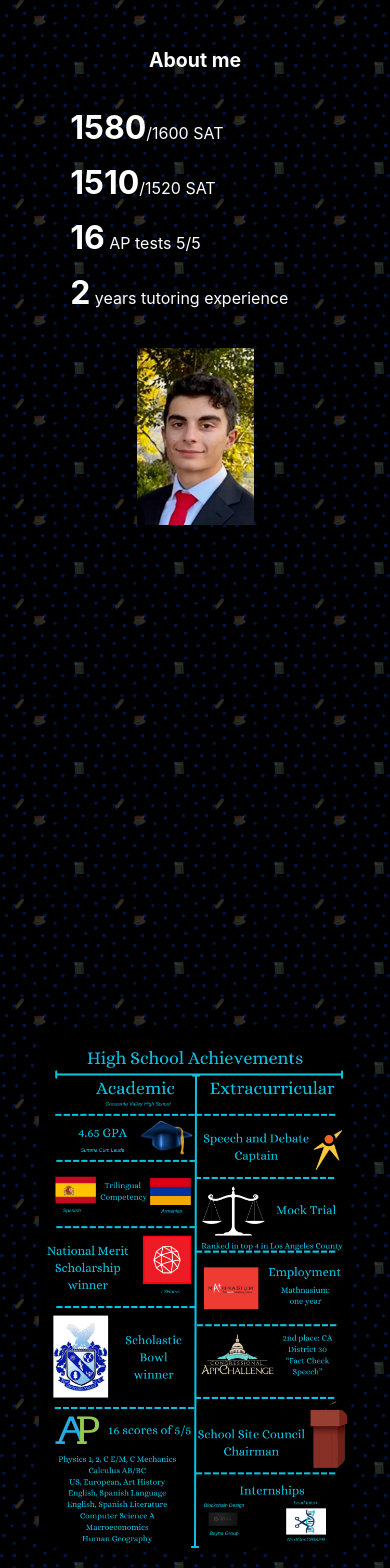
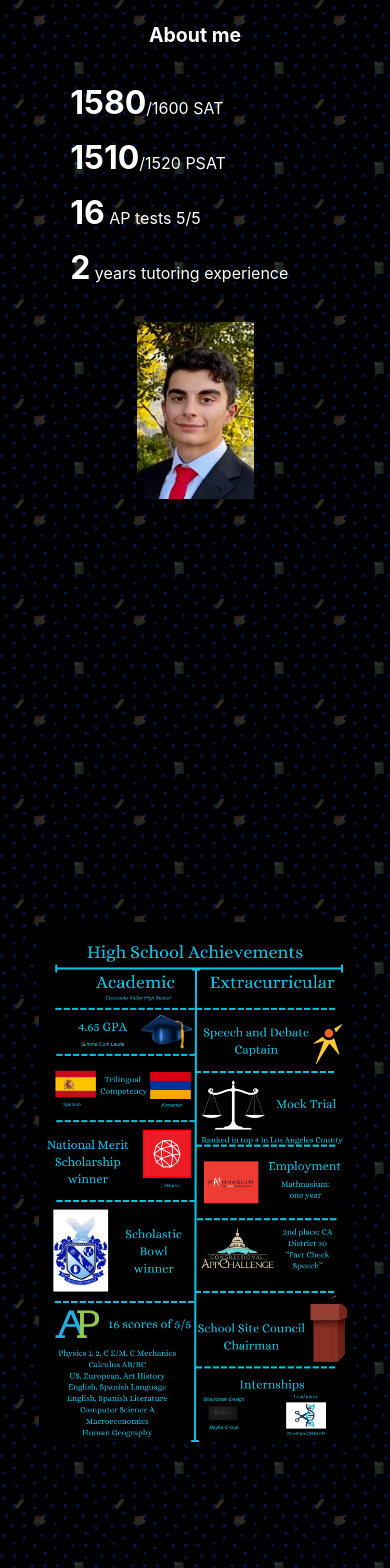
Before and after one commit to DaKahd/portfolio, a React (Create React App) app: page / in a window 390 px wide. Shown: the part 420-1988 px from the top of the page. Built offline with nearby package versions, Linux system fonts and the light colour scheme.

Commit message:
bug fixes

```diff
--- a/package.json
+++ b/package.json
@@ -11,7 +11,7 @@
     "react-dom": "^18.3.1",
     "react-intersection-observer": "^9.10.2",
     "react-router-dom": "^6.23.1",
-    "react-scripts": "5.0.1",
+    "react-scripts": "^5.0.1",
     "web-vitals": "^2.1.4"
   },
   "scripts": {
--- a/src/About.css
+++ b/src/About.css
@@ -2,7 +2,7 @@
     width:80vw;
     margin-left:10vw;
     height:90vh;
-    margin-top:5vh;
+    margin-top:2vh;
 }
 .stats{
     width:80%;
@@ -19,7 +19,4 @@
     .stats-container{
         flex-direction:column;
     }
-    .about-container{
-       margin-bottom:5vh;
-    }
 }
--- a/src/About.js
+++ b/src/About.js
@@ -11,7 +11,7 @@ export default function About(){
         <div className="stats-container">
             <div className="stats">
                 <p><NumberCounter targetNumber={1580} duration = {3} />/1600 SAT</p>
-                <p><NumberCounter targetNumber={1510} duration = {3} />/1520 SAT</p>
+                <p><NumberCounter targetNumber={1510} duration = {3} />/1520 PSAT</p>
                 <p><NumberCounter targetNumber={16} duration = {3} /> AP tests 5/5</p>
                 <p><NumberCounter targetNumber={2} duration = {1} /> years tutoring experience</p>
             </div>
--- a/src/Achievements.js
+++ b/src/Achievements.js
@@ -20,6 +20,7 @@ export default function Achievements() {
         <div id="achievements" style={{
             width: '100%',
             height: 'auto',
+            marginBottom: '5%',
             display: 'flex',
             justifyContent: 'center',
             alignItems: 'center'
@@ -29,7 +30,6 @@ export default function Achievements() {
                 style={{
                     width: 'auto',
                     height: '90vh',
-                    margin: '10%',
                     maxWidth: '80%',
                     maxHeight: '100vh',
                     objectFit:'contain'
--- a/src/App.js
+++ b/src/App.js
@@ -1,8 +1,5 @@
 import React from 'react';
 import './App.css';
-import {BrowserRouter as Router, Route, Routes} from 'react-router-dom';
-import Home from './Home.js';
-import Tutoring from './Tutoring.js';
 import {Header} from './Navigation.js';
 import Achievements from './Achievements.js';
 import Hero from './Hero.js';
--- a/src/Contact.js
+++ b/src/Contact.js
@@ -5,10 +5,10 @@ import Linkedin from './images/linkedin.png';
 import './Contact.css';
 export default function Contact(){
     return (
-        <div>
-            <div className="text">
+        <div style={{textAlign:"center"}}>
+            <div>
                 <h1 id="book">Book an appointment</h1>
-                <p>I offer one free half-hour session per student. Contact me for pricing and availability.</p><br/><br/>
+                <h3><em>I offer one free half-hour evaluation per student!</em></h3><br/><br/>
                 <div id="form">
                     <iframe src="https://docs.google.com/forms/d/e/1FAIpQLSdkHsOVpSFanBj0lIFl7oWr-PRqLapgobrETbX_vWpAJwMgwQ/viewform?embedded=true" title="google form" width="100%" height="1700" frameBorder="0">Loading…</iframe>
                 </div>
```
Also changed, not shown: 1 other file (tests, documents, lock files or other folders).
